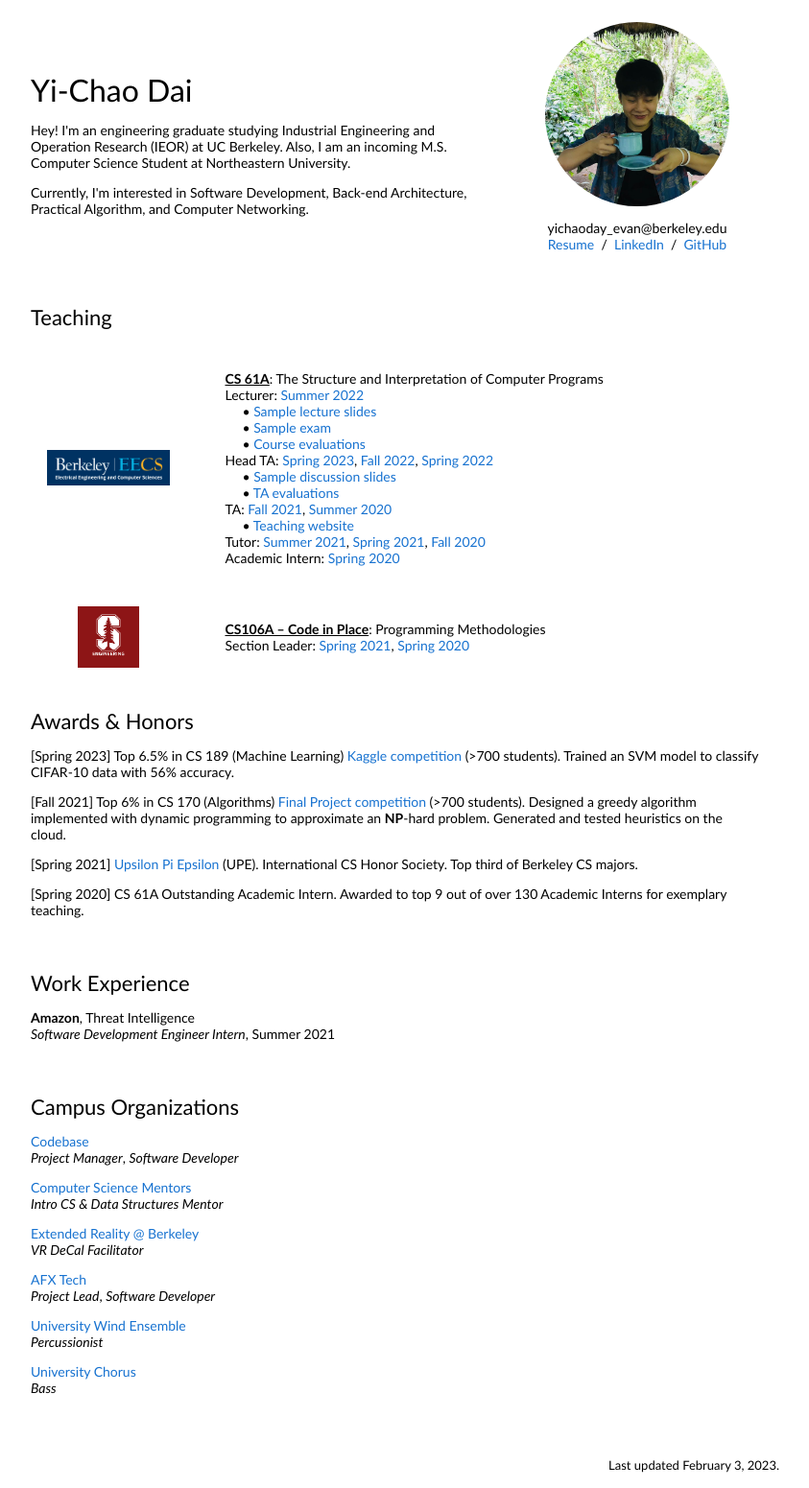
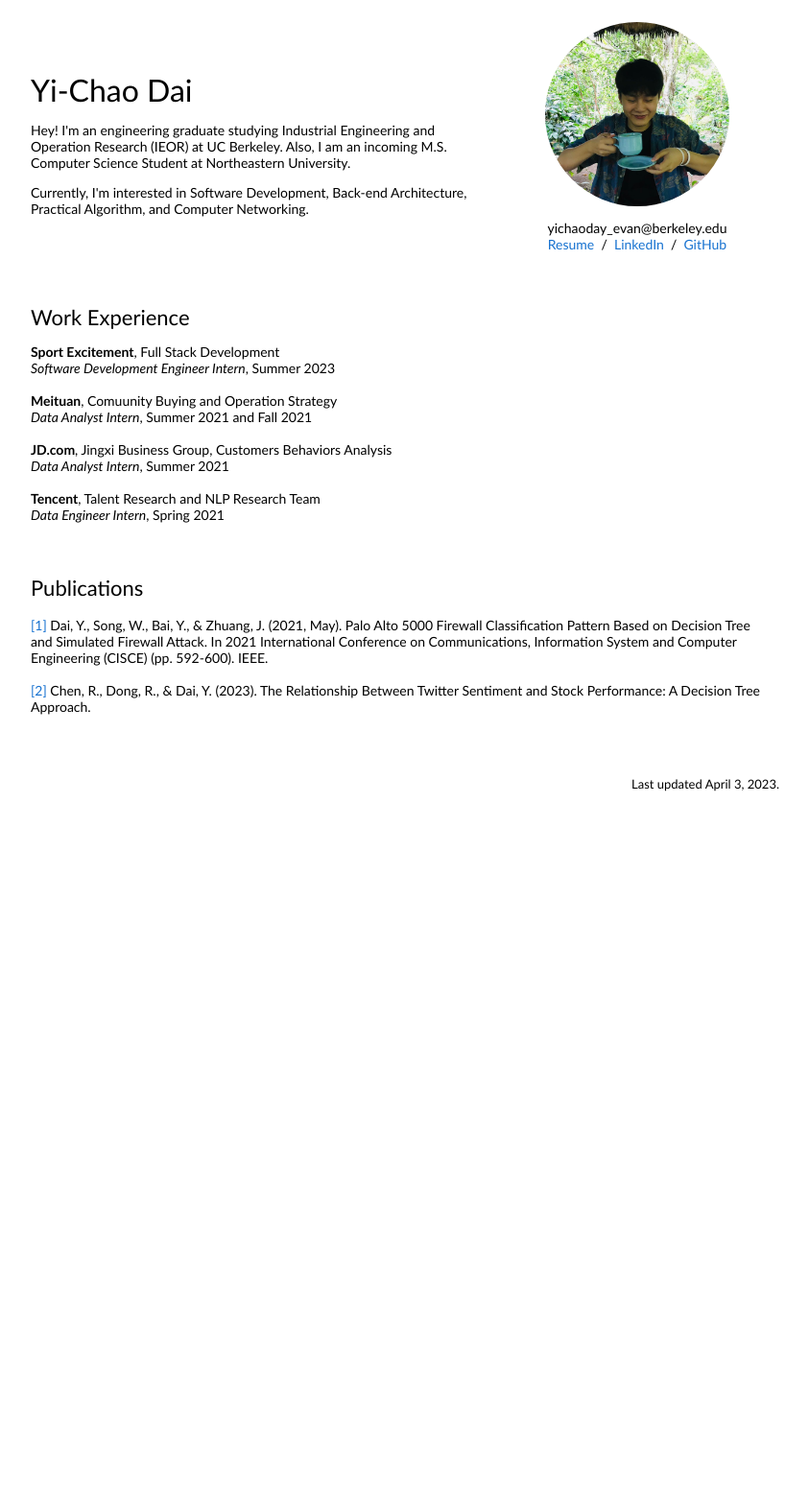
Before and after one commit to evan-dayy/evan-dayy.github.io, a plain HTML site: page index.html in a window 1280 px wide. Shown: the part 5-1556 px from the top of the page at 96% size, without its empty margins (228-1071 px from the left). After the commit the page ends 851 px from the top, so only its background shows below. Drawn offline with Linux system fonts and the light colour scheme.

Commit message:
adding publications

```diff
--- a/index.html
+++ b/index.html
@@ -32,143 +32,62 @@
               <p style="text-align:center">
                 yichaoday_evan@berkeley.edu
                 <br>
-                <a href="./assets/resume.pdf" target="_blank">Resume</a> &nbsp;/&nbsp;
-                <a href="https://www.linkedin.com/in/evandai99/">LinkedIn</a> &nbsp;/&nbsp;
-                <a href="https://github.com/evan-dayy">GitHub</a>
+                <a href="./assets/resume.pdf" target="_blank" title="./assets/stanford.png">Resume</a> &nbsp;/&nbsp;
+                <a href="https://www.linkedin.com/in/evandai99/" target="_blank">LinkedIn</a> &nbsp;/&nbsp;
+                <a href="https://github.com/evan-dayy" target="_blank">GitHub</a>
               </p>
             </td>
           </tr>
         </tbody></table>
 
 
-        <table width="100%" align="center" border="0" cellspacing="0" cellpadding="20"><tbody>
-          <tr>
-            <td class="heading">
-              <heading>Teaching</heading>
-            </td>
-          </tr>
-        </tbody></table>
 
-        <table width="100%" align="center" border="0" cellpadding="20"><tbody>
-          <tr>
-            <td style="padding:20px;width:25%;vertical-align:middle">
-              <img src="./assets/eecs-logo.png" style="width:10vw;display:block;margin-left:auto;margin-right:auto;" alt="eecs">
-            </td>
-            <td width="75%" valign="center">
-              <b><u>CS 61A</u></b>: The Structure and Interpretation of Computer Programs
-              <br>
-              Lecturer: <a href="https://su22.cs61a.org/" target="_blank">Summer 2022</a>
-              <br>
-              &nbsp;&nbsp;&nbsp;&nbsp; • <a href="https://inst.eecs.berkeley.edu/~cs61a/su22/assets/slides/25-Theory.pdf" target="_blank">Sample lecture slides</a>
-              <br>
-              &nbsp;&nbsp;&nbsp;&nbsp; • <a href="https://cs61a.org/exam/su22/final/61a-su22-final.pdf" target="_blank">Sample exam</a>
-              <br>
-              &nbsp;&nbsp;&nbsp;&nbsp; • <a href="https://www.ocf.berkeley.edu/~lqi/data/instructor-evals.pdf" target="_blank">Course evaluations</a>
-              <br>
-              Head TA:
-                <a href="https://cs61a.org/" target="_blank">Spring 2023</a>,
-                <a href="https://fa22.cs61a.org/" target="_blank">Fall 2022</a>,
-                <a href="https://sp22.cs61a.org/" target="_blank">Spring 2022</a>
-              <br>
-              &nbsp;&nbsp;&nbsp;&nbsp; • <a href="https://docs.google.com/presentation/d/1x7jh12rfaCD5D_oQGGVimaFmmNOiML1GmeQDRe0Pv8Q/edit?usp=sharing" target="_blank">Sample discussion slides</a>
-              <br>
-              &nbsp;&nbsp;&nbsp;&nbsp; • <a href="https://www.ocf.berkeley.edu/~lqi/data/ta-evals.pdf" target="_blank">TA evaluations</a>
-              <br>
-              TA:
-                <a href="https://fa21.cs61a.org/" target="_blank">Fall 2021</a>,
-                <a href="https://su20.cs61a.org/" target="_blank">Summer 2020</a>
-                <br>
-                &nbsp;&nbsp;&nbsp;&nbsp; • <a href="https://larynqi.com/su20" target="_blank">Teaching website</a>
-              <br>
-              Tutor:
-                <a href="https://su21.cs61a.org/" target="_blank">Summer 2021</a>,
-                <a href="https://sp21.cs61a.org/" target="_blank">Spring 2021</a>,
-                <a href="https://fa20.cs61a.org/" target="_blank">Fall 2020</a>
-              <br>
-              Academic Intern:
-                <a href="https://sp20.cs61a.org/" target="_blank">Spring 2020</a>
-              <br>
-            </td>
-          </tr>
 
-          <tr>
-            <td style="padding:20px;width:25%;vertical-align:middle">
-              <img src="./assets/stanford.png" style="width:5vw;display:block;margin-left:auto;margin-right:auto;" alt="eecs">
-            </td>
-            <td width="75%" valign="center">
-              <b><u>CS106A – Code in Place</u></b>: Programming Methodologies
-              <br>
-              Section Leader:
-              <a href="https://news.stanford.edu/2021/03/22/famous-stanford-coding-course-free-online/" target="_blank">Spring 2021</a>,
-              <a href="https://engineering.stanford.edu/news/free-coding-education-time-covid-19" target="_blank">Spring 2020</a>
-
-            </td>
-          </tr>
-
-          </tbody></table><table width="100%" align="center" border="0" cellspacing="0" cellpadding="20"><tbody>
-            <tr>
-              <td>
-                <heading>Awards &amp; Honors</heading>
-                <p>
-                [Spring 2023] Top 6.5% in CS 189 (Machine Learning) <a href="https://www.kaggle.com/competitions/spring23-cs189-hw1-cifar10/leaderboard?tab=public" target="_blank">Kaggle competition</a> (&gt;700 students). Trained an SVM model to classify CIFAR-10 data with 56% accuracy.
-                </p><p>
-                [Fall 2021] Top 6% in CS 170 (Algorithms) <a href="https://www.ocf.berkeley.edu/~lqi/data/CS_170_Fa21_Project_Spec.pdf" target="_blank">Final Project competition</a> (&gt;700 students). Designed a greedy algorithm implemented with dynamic programming to approximate an <b>NP</b>-hard problem. Generated and tested heuristics on the cloud.
-                </p><p>
-                [Spring 2021] <a href="https://upe.berkeley.edu/" target="_blank">Upsilon Pi Epsilon</a> (UPE). International CS Honor Society. Top third of Berkeley CS majors.
-                </p><p>
-                [Spring 2020] CS 61A Outstanding Academic Intern. Awarded to top 9 out of over 130 Academic Interns for exemplary teaching.
-                </p>
-              </td>
-            </tr>
-          </tbody></table>
 
           <table width="100%" align="center" border="0" cellspacing="0" cellpadding="20"><tbody>
             <tr>
               <td class="heading">
                 <heading>Work Experience</heading>
                 <p>
-                  <strong>Amazon</strong>, Threat Intelligence
+                  <strong>Sport Excitement</strong>, Full Stack Development
                   <br>
-                  <em>Software Development Engineer Intern</em>, Summer 2021
+                  <em>Software Development Engineer Intern</em>, Summer 2023
+                  <br>
+                  <br>
+                  <strong>Meituan</strong>, Comuunity Buying and Operation Strategy
+                  <br>
+                  <em>Data Analyst Intern</em>, Summer 2021 and Fall 2021
+                  <br>
+                  <br>
+                  <strong>JD.com</strong>, Jingxi Business Group, Customers Behaviors Analysis
+                  <br>
+                  <em>Data Analyst Intern</em>, Summer 2021
+                  <br>
+                  <br>
+                  <strong>Tencent</strong>, Talent Research and NLP Research Team
+                  <br>
+                  <em>Data Engineer Intern</em>, Spring 2021
+
               </p>
               </td>
             </tr>
           </tbody></table>
 
+
           <table width="100%" align="center" border="0" cellspacing="0" cellpadding="20"><tbody>
             <tr>
               <td class="heading">
-                <heading>Campus Organizations</heading>
-                  <p>
-                    <a href="https://codebase.berkeley.edu/" target="_blank">Codebase</a>
-                    <br>
-                    <em>Project Manager</em>, <em>Software Developer</em>
-                  </p>
-                  <p>
-                    <a href="https://csmentors.berkeley.edu/" target="_blank">Computer Science Mentors</a>
-                    <br>
-                    <em>Intro CS &amp; Data Structures Mentor</em>
-                  </p>
-                  <p>
-                    <a href="https://xr.berkeley.edu/" target="_blank">Extended Reality @ Berkeley</a>
-                    <br>
-                    <em>VR DeCal Facilitator</em>
-                  </p>
-                  <p>
-                    <a href="https://afx.dance/#/afxtech" target="_blank">AFX Tech</a>
-                    <br>
-                    <em>Project Lead</em>, <em>Software Developer</em>
-                  </p>
-                  <p>
-                    <a href="https://music.berkeley.edu/performance-opportunities/windensemble/" target="_blank">University Wind Ensemble</a>
-                    <br>
-                    <em>Percussionist</em>
-                  </p>
-                  <p>
-                    <a href="https://music.berkeley.edu/performance-opportunities/choir/" target="_blank">University Chorus</a>
-                    <br>
-                    <em>Bass</em>
-                  </p>
+                <heading>Publications</heading>
+                <br>
+                <br>
+                <a href="https://ieeexplore.ieee.org/abstract/document/9445894"> [1] </a>
+                  Dai, Y., Song, W., Bai, Y., & Zhuang, J. (2021, May). Palo Alto 5000 Firewall Classification Pattern Based on Decision Tree and Simulated Firewall Attack. In 2021 International Conference on Communications, Information System and Computer Engineering (CISCE) (pp. 592-600). IEEE.
+                <br>
+                <br>
+                <a href="https://scholarspace.manoa.hawaii.edu/server/api/core/bitstreams/2add0fa5-1ea6-4b52-af8f-77bad6ebb791/content"> [2] </a>
+                  Chen, R., Dong, R., & Dai, Y. (2023). The Relationship Between Twitter Sentiment and Stock Performance: A Decision Tree Approach.
+                </p>
+
               </td>
             </tr>
           </tbody></table>
@@ -180,7 +99,7 @@
             <td style="padding:0px">
               <br>
               <p style="text-align:right;font-size:small;">
-                Last updated February 3, 2023.
+                Last updated April 3, 2023.
               </p>
             </td>
           </tr>
```
